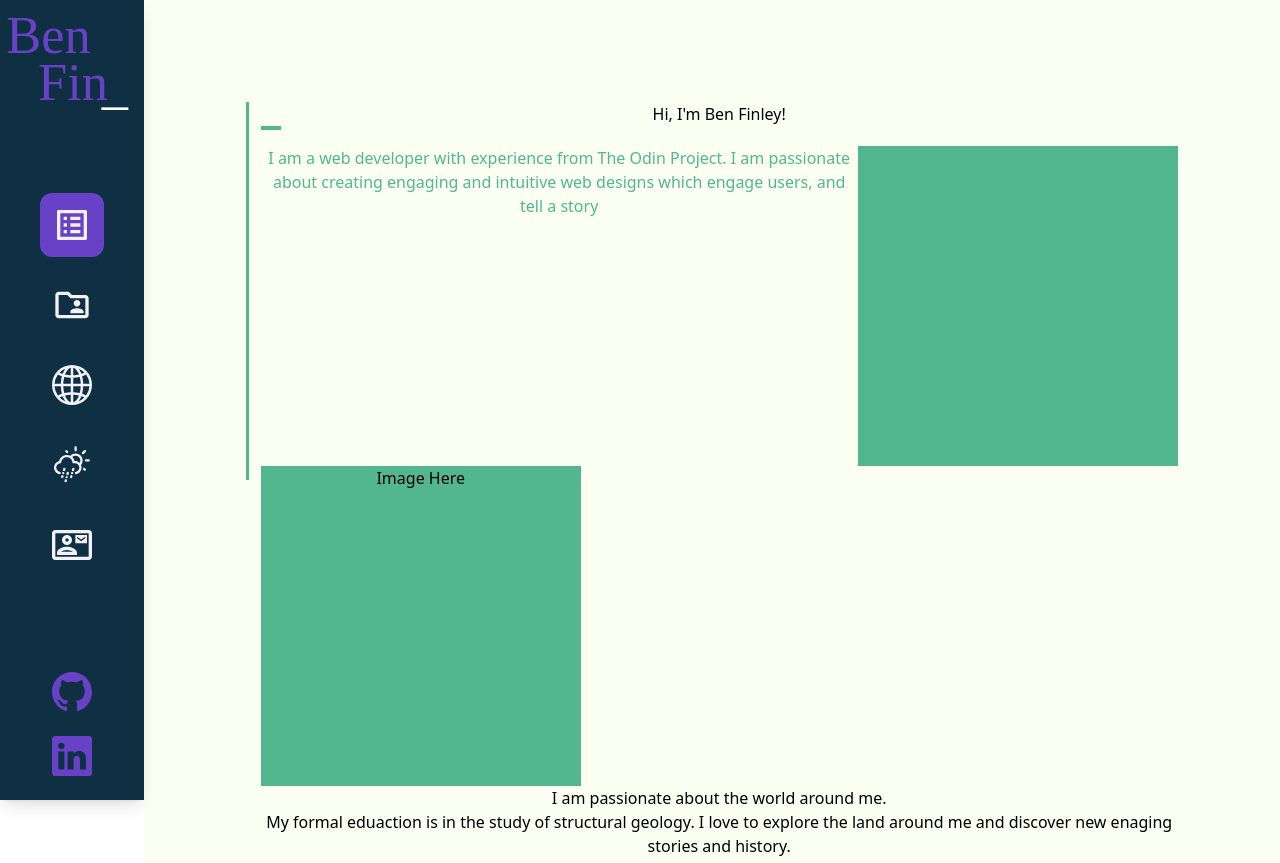
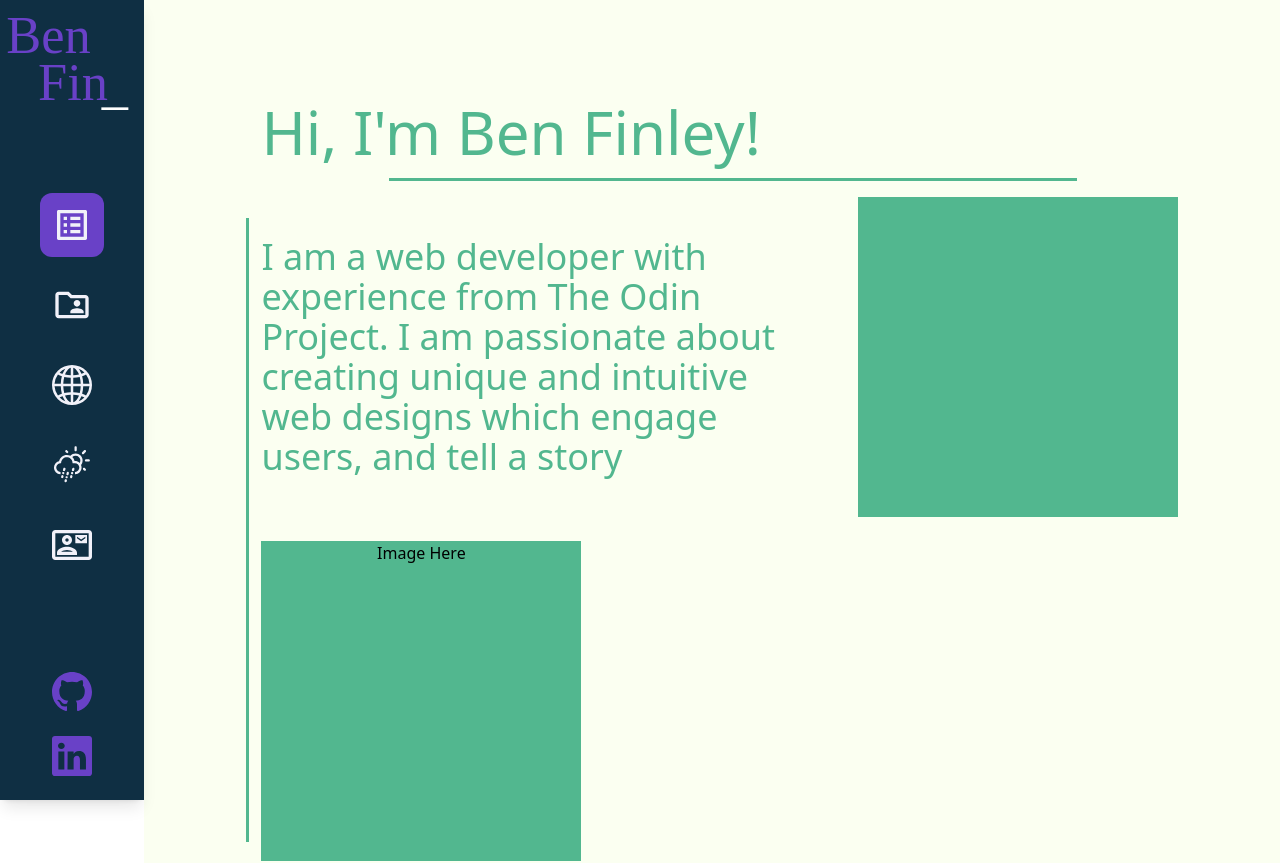
Before and after one commit to BenFin75/PortfolioWebsite, a React (Create React App) app: page / in a window 1280 px wide. Shown: the top 863 px of the page. Built offline with nearby package versions, Linux system fonts and the light colour scheme.

Commit message:
owkring on home page styling

```diff
--- a/src/components/Home.jsx
+++ b/src/components/Home.jsx
@@ -1,16 +1,18 @@
 const Home = () => {
   return (
-    <div className="home bg-mainPrimary flex-1 flex p-[8vw]">
-      <div className="divider w-1 h-[50%]  bg-mainSecondary mr-3"></div>
+    <div className="home bg-mainPrimary flex-1 flex items-center pl-2 md:p-[8vw] justify-center">
+      <div className="divider w-[3px] h-[75%] mt-6  bg-mainSecondary mr-3 flex-shrink-0 hidden md:flex lg:flex"></div>
       <div className="main-content flex flex-col">
-        <div className="name">
+        <div className="name place-self-start text-6xl font-medium mb-4 text-mainSecondary">
           Hi, I'm Ben Finley!
         </div>
-        <div className="divider h-1 w-5 justify-self-center bg-mainSecondary"></div>
-        <div className="intro flex-1 flex mt-4">
-          <div className="text-area">
-            <div className="intro-blurb text-mainSecondary">
-            I am a web developer with experience from The Odin Project. I am passionate about creating engaging and intuitive web designs which engage users, and  tell a story
+        <div className="divider h-[3px] w-[75%] ml-[8rem] bg-mainSecondary hidden md:hidden lg:flex"></div>
+        <div className="intro flex-1 flex mt-4 flex-col-reverse md:flex-row pb-6">
+          <div className="text-area flex max-w-[50rem] md:pr-10 lg:pr-20 justify-center align-middle">
+            <div className="intro-blurb flex items-center text-mainSecondary md:text-2xl lg:text-4xl">
+              <span className="text-left">
+              I am a web developer with experience from The Odin Project. I am passionate about creating unique and intuitive web designs which engage users, and  tell a story
+              </span>
             </div>
           </div>
           <div className="headshot">
```
